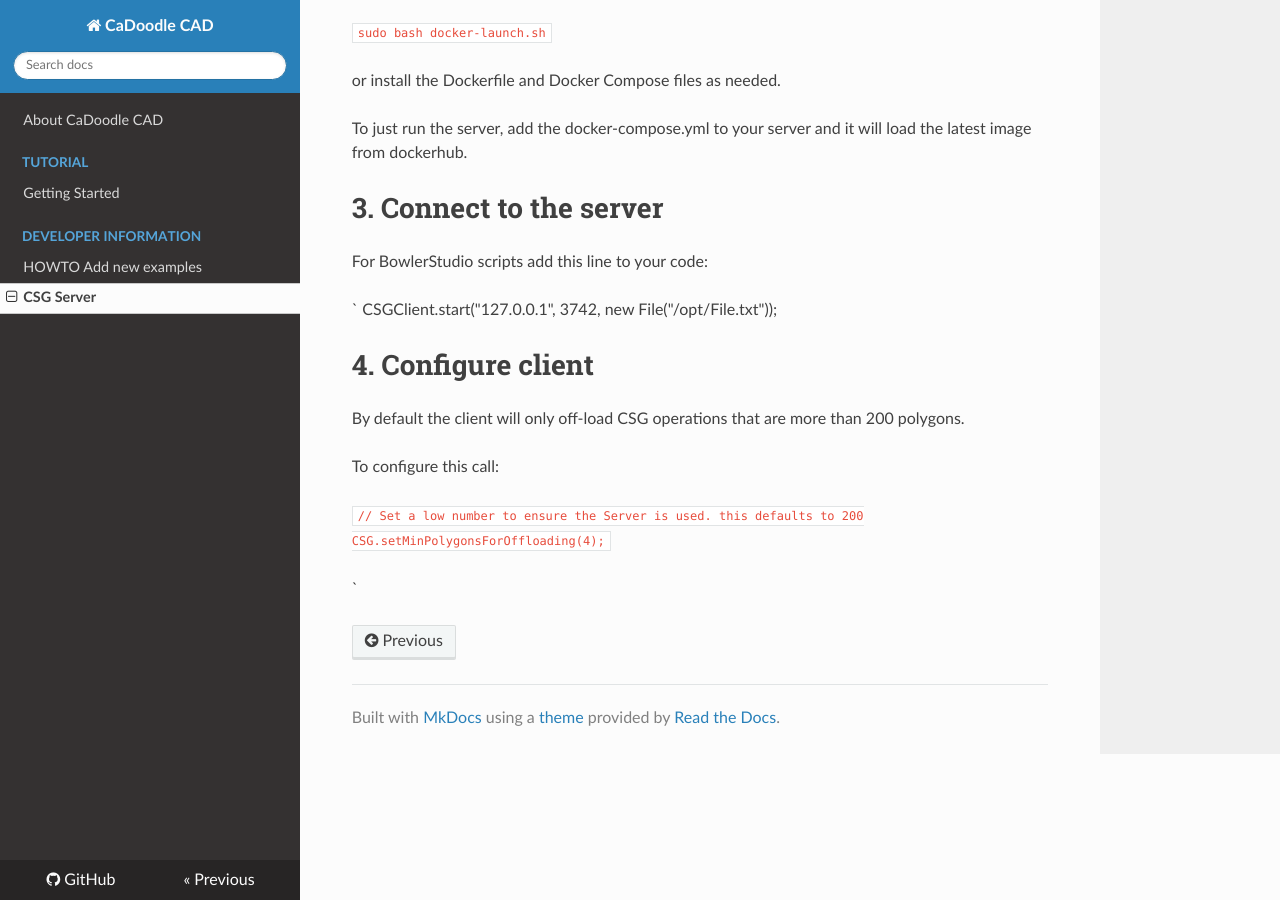
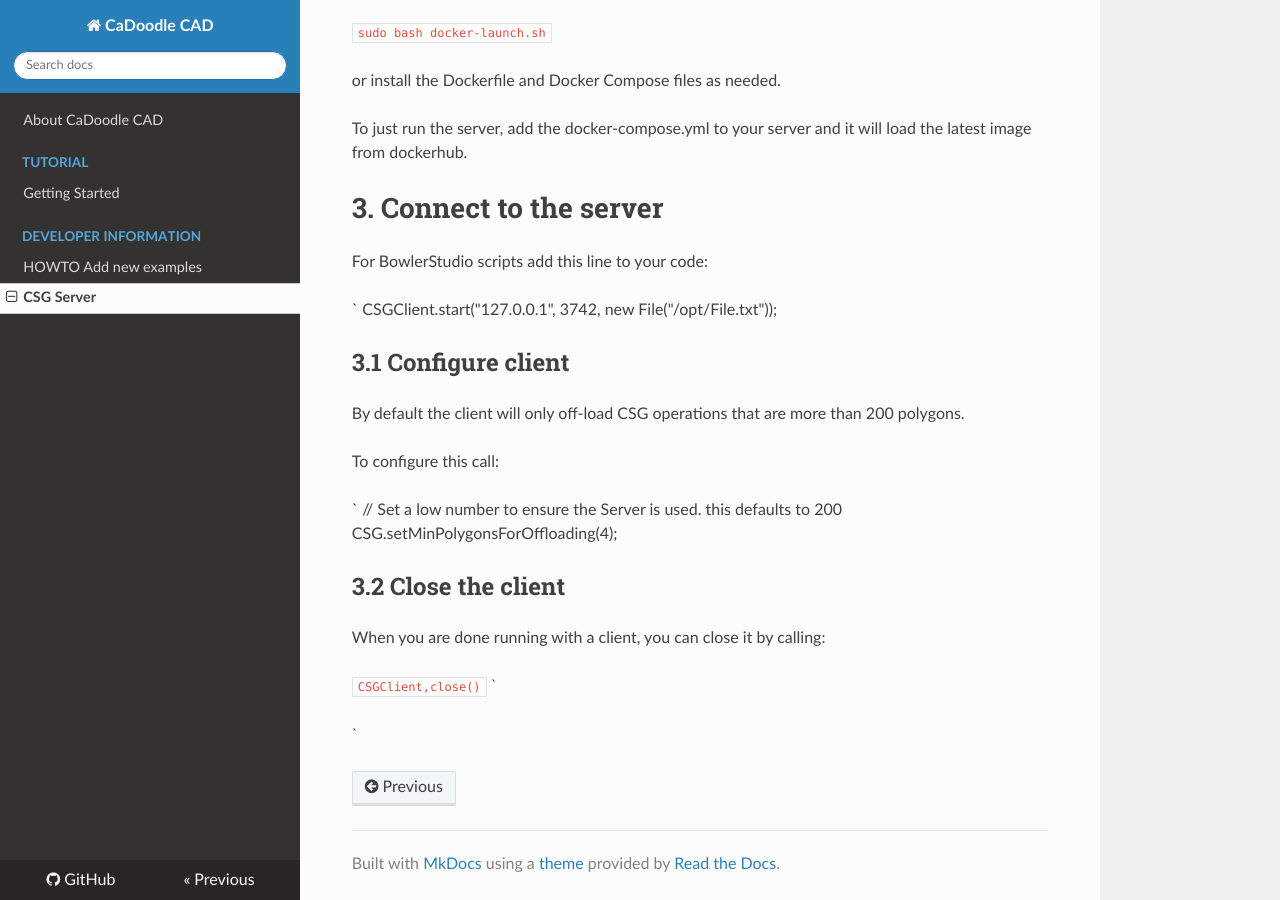
Before and after one commit to CaDoodleWebsite/cadoodlecad.github.io, an MkDocs documentation site: the page built from docs/docs/tutorial/CSGServer.md, in a window 1280 px wide and 900 px high, scrolled down 1491 px. Built offline with MkDocs 1.6.1, drawn with Linux system fonts in a browser that asks for light colours; nearby versions of some CDN libraries; some of the changed text lies outside the part shown.

Commit message:
Adding the close documentation

```diff
--- a/docs/docs/tutorial/CSGServer.md
+++ b/docs/docs/tutorial/CSGServer.md
@@ -8,7 +8,7 @@ When a client is connected to a server, then all CSG operations in the applicati
 
 On the server you will need:
 
-BowlerStudio.jar v3.10.0+
+BowlerStudio.jar v3.10.1+
 
 Java17 JDK+JFX
 
@@ -59,7 +59,7 @@ For BowlerStudio scripts add this line to your code:
 `
 CSGClient.start("127.0.0.1", 3742, new File("/opt/File.txt"));
 
-# 4. Configure client
+## 3.1 Configure client
 
 By default the client will only off-load CSG operations that are more than 200 polygons.
 
@@ -68,6 +68,14 @@ To configure this call:
 `
 // Set a low number to ensure the Server is used. this defaults to 200
 CSG.setMinPolygonsForOffloading(4);
+
+## 3.2 Close the client
+
+When you are done running with a client, you can close it by calling:
+
+`
+CSGClient,close()
+`
 `
 
 
```
